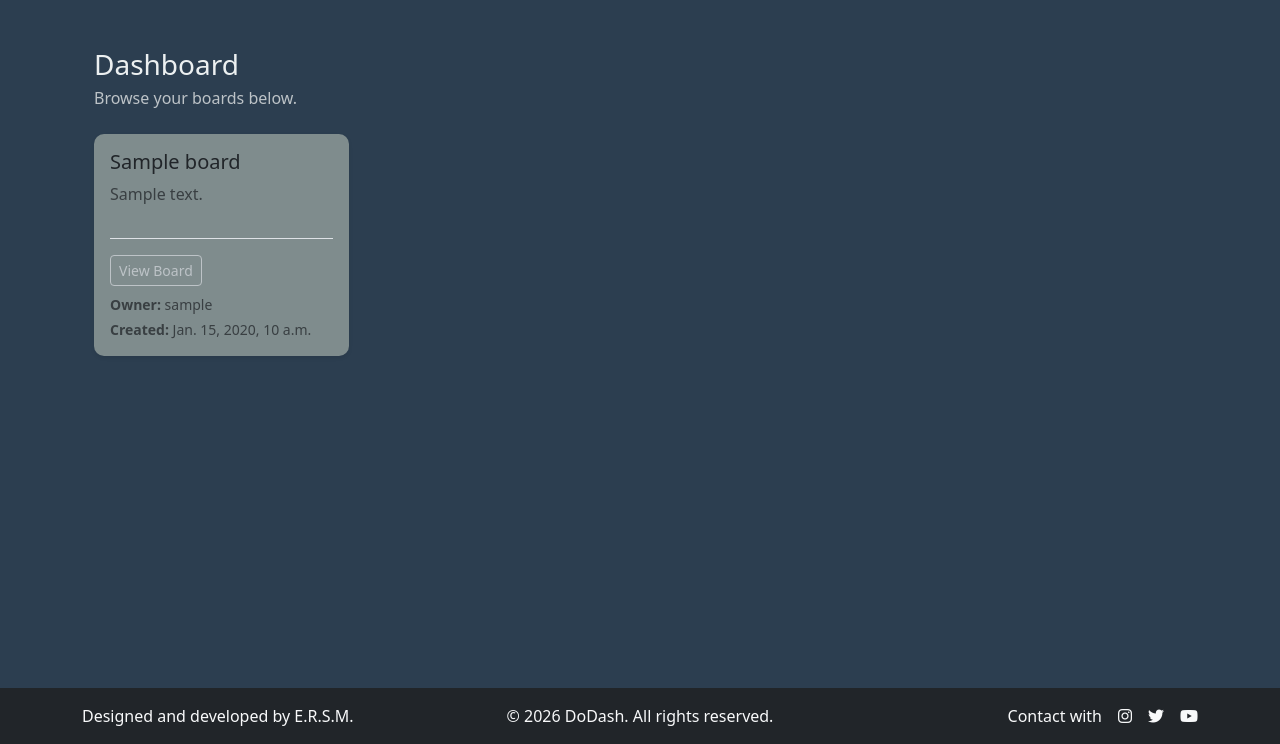
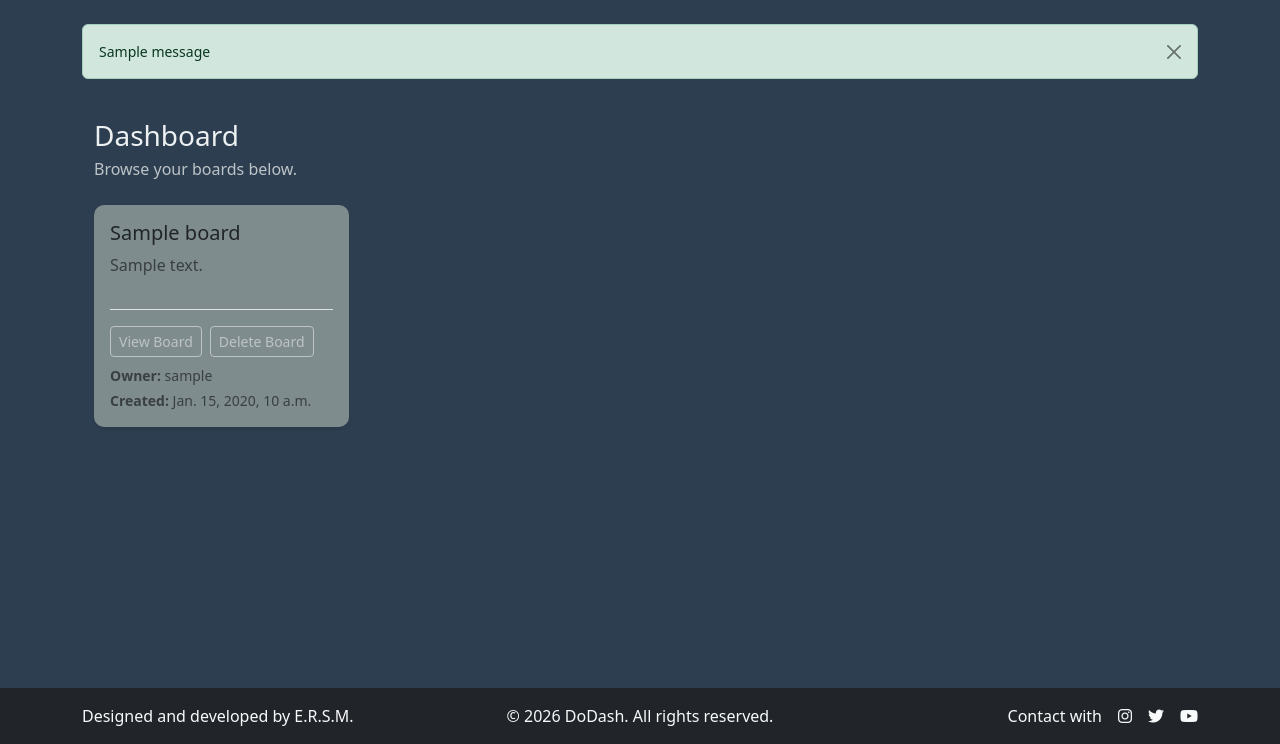
Before and after one commit to Enrique2007s/django-todo-app, a Django app: page / in a window 1280 px wide. Shown: the part 56-800 px from the top of the page. Run offline with Django 4.2, Linux system fonts and the light colour scheme; a user stored in the database is signed in; tables that the repository leaves empty hold one stand-in row (values such as "Sample post"); one stand-in notice (Sample message) is shown; some libraries are stand-ins or nearby versions; some web fonts are replaced.

Commit message:
add delete board button and functionality

```diff
--- a/dashboard/templates/dashboard/dashboard.html
+++ b/dashboard/templates/dashboard/dashboard.html
@@ -17,7 +17,10 @@
                     <h5 class="card-title mb-2">{{ board.title }}</h5>
                     <p class="card-text text-muted flex-grow-1">{{ board.excerpt }}</p>
                     <div class="mt-3 pt-3 border-top small text-body-secondary">
-                        <a href="{% url 'tasks' board.slug %}" class="btn btn-sm mb-2">View Board</a>
+                        <div class="d-flex flex-wrap gap-2 mb-2">
+                            <a href="{% url 'tasks' board.slug %}" class="btn btn-sm">View Board</a>
+                            <a href="{% url 'delete-board' board.slug %}" class="btn btn-sm btn-outline-danger">Delete Board</a>
+                        </div>
 
                         <p class="mb-1"><strong>Owner:</strong> {{ board.owner }}</p>
                         <p class="mb-0"><strong>Created:</strong> {{ board.created_on }}</p>
--- a/dashboard/urls.py
+++ b/dashboard/urls.py
@@ -6,4 +6,5 @@ urlpatterns = [
     path('boards/<slug:slug>/', views.tasks, name='tasks'),
     path('update-task/<str:pk>/', views.updateTask, name='update-task'),
     path('delete-task/<str:pk>/', views.deleteTask, name='delete-task'),
+    path('delete-board/<slug:slug>/', views.deleteBoard, name='delete-board'),
 ]
--- a/dashboard/views.py
+++ b/dashboard/views.py
@@ -1,3 +1,4 @@
+from django.contrib import messages
 from django.shortcuts import render, get_object_or_404, redirect
 from django.views import generic
 from .models import Board, Task
@@ -13,6 +14,16 @@ class MyDashboardView(generic.ListView):
 
     def get_queryset(self):
         return Board.objects.filter(owner=self.request.user)
+
+
+def deleteBoard(request, slug):
+    board = get_object_or_404(Board, slug=slug)
+    if request.method == 'POST':
+        board_title = board.title
+        board.delete()
+        messages.success(request, f'Board {board_title} has been deleted.')
+        return redirect('my-dashboard')
+    return render(request, 'dashboard/delete-board.html', {'board': board},)
 
 
 def tasks(request, slug):
--- a/templates/base.html
+++ b/templates/base.html
@@ -52,6 +52,16 @@
     <!-- Main content -->
     <main class="flex-grow-1">
         <div class="container py-4">
+            {% if messages %}
+            <div class="position-relative mb-3">
+                {% for message in messages %}
+                <div class="alert alert-success alert-dismissible fade show small mb-2" role="alert">
+                    {{ message }}
+                    <button type="button" class="btn-close" data-bs-dismiss="alert" aria-label="Close"></button>
+                </div>
+                {% endfor %}
+            </div>
+            {% endif %}
             {% block content %}
             {% endblock content %}
         </div>
```
Also changed, not shown: dashboard/templates/dashboard/delete-board.html (added, +30 -0 lines).
